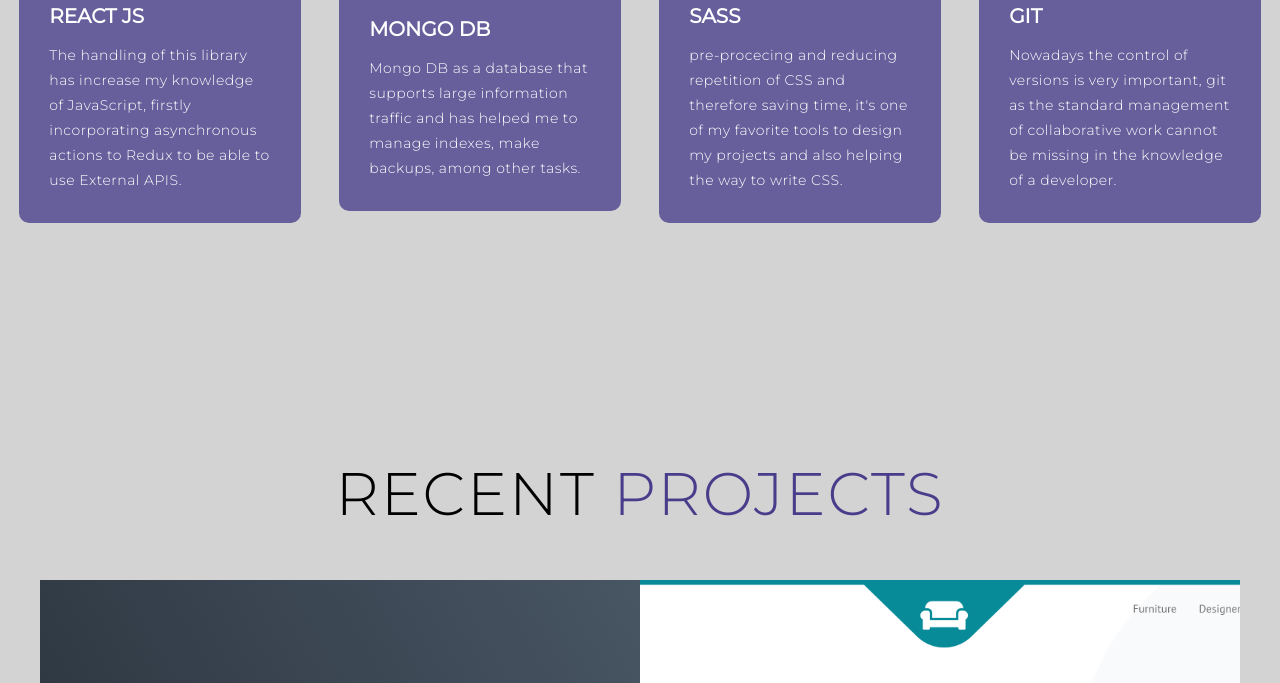
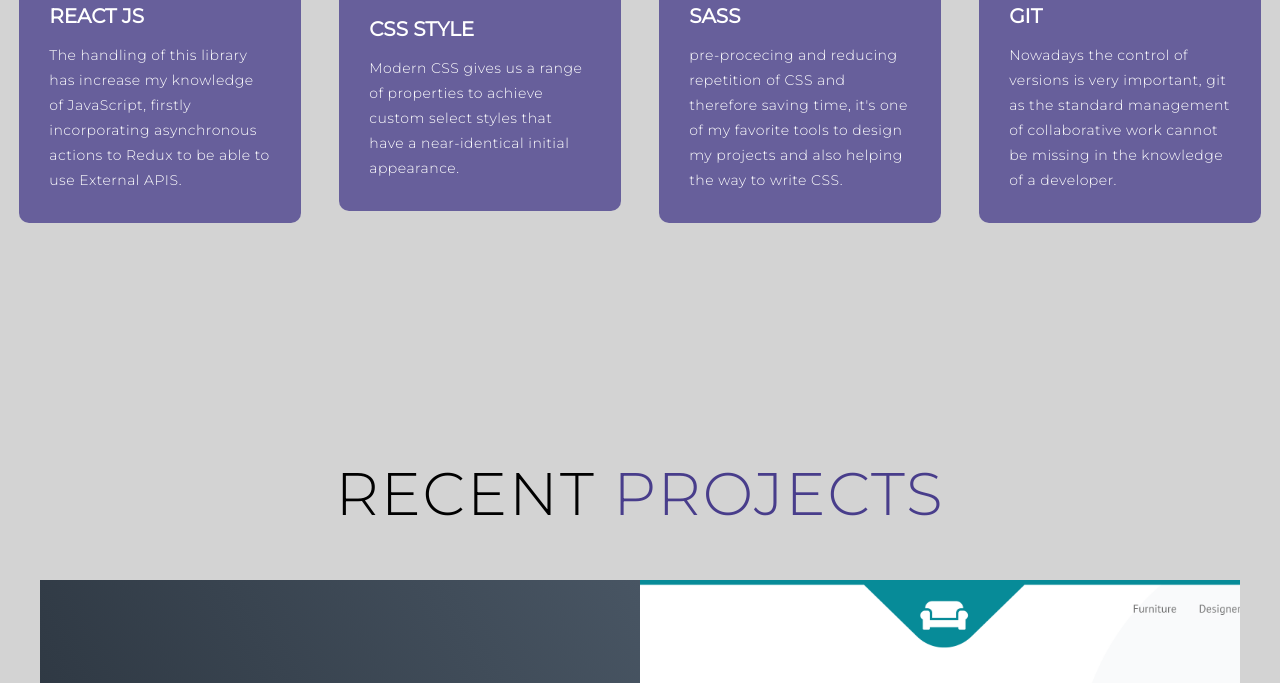
Before and after one commit to Sam-sotto/V13-Project, a plain HTML site: page index.html in a window 1280 px wide. Shown: the part 1243-1926 px from the top of the page. Drawn offline with Linux system fonts and the light colour scheme; a script that the page names is missing.

Commit message:
New commit
Something

```diff
--- a/index.html
+++ b/index.html
@@ -60,10 +60,10 @@
           <p>The handling of this library has increase my knowledge of JavaScript, firstly incorporating asynchronous actions to Redux to be able to use External APIS.</p>
         </div>
         <div class="service-item">
-          <div class="icon"><img src="https://img.icons8.com/bubbles/80/000000/data-configuration.png"/></div>
-          <h2>Mongo db</h2>
+          <div class="icon"><img src="https://img.icons8.com/dusk/100/000000/css3.png"/></div>
+          <h2>Css Style</h2>
           <p>
-            Mongo DB as a database that supports large information traffic and has helped me to manage indexes, make backups, among other tasks.</p>
+            Modern CSS gives us a range of properties to achieve custom select styles that have a near-identical initial appearance.</p>
         </div>
         <div class="service-item">
           <div class="icon"><img src="https://img.icons8.com/color/100/000000/sass-avatar.png"/></div>
```
